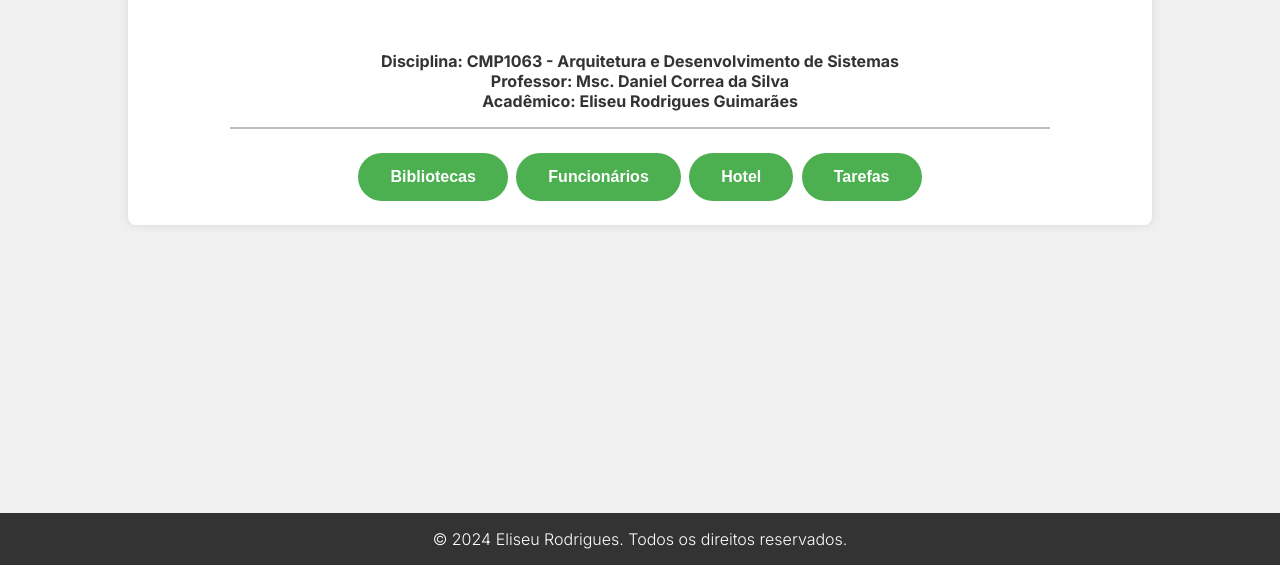
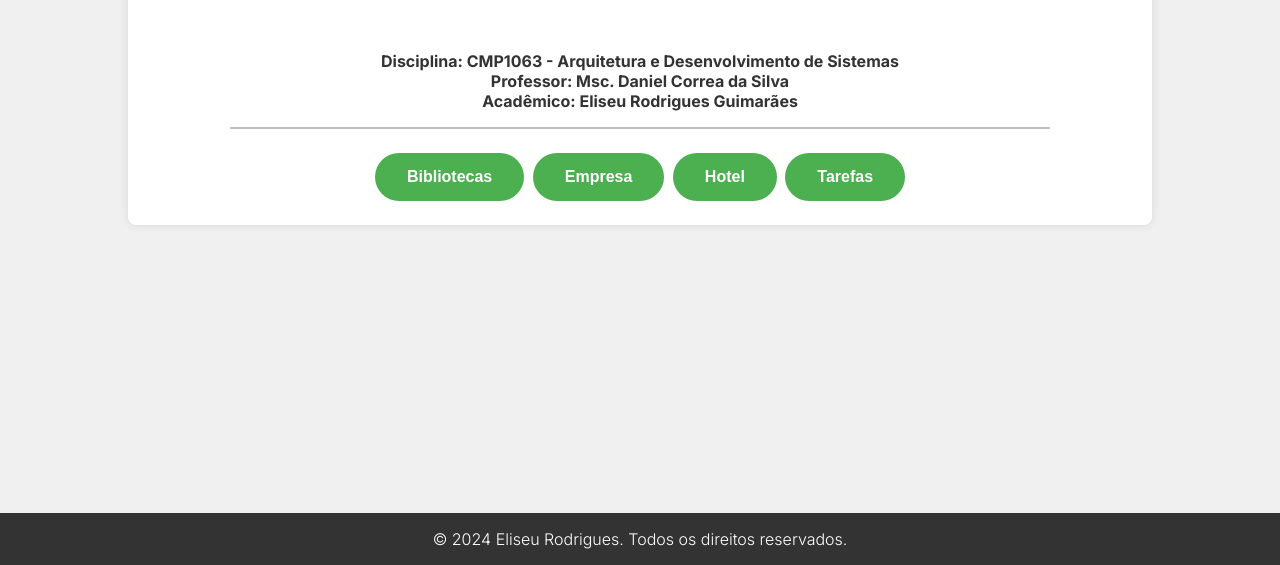
Before and after one commit to eurodriguesg/sistema_gestao, a website: page src/public/index.html in a window 1280 px wide. Shown: the part 235-800 px from the top of the page. Drawn offline with Linux system fonts and the light colour scheme.

Commit message:
:lipstick: feat: Atualização no estilo do sistema de empresa

```diff
--- a/src/public/index.html
+++ b/src/public/index.html
@@ -144,7 +144,7 @@
 
       <div class="button-container">
         <button class="button" id="library"      type="submit">Bibliotecas</button>
-        <button class="button" id="enterprise"   type="submit">Funcionários</button>
+        <button class="button" id="enterprise"   type="submit">Empresa</button>
         <button class="button" id="hotel"        type="submit">Hotel</button>
         <button class="button" id="tasks"        type="submit">Tarefas</button>
       </div>
```
Also changed, not shown: src/public/enterprise.html (+2 -2 lines), README.md.
